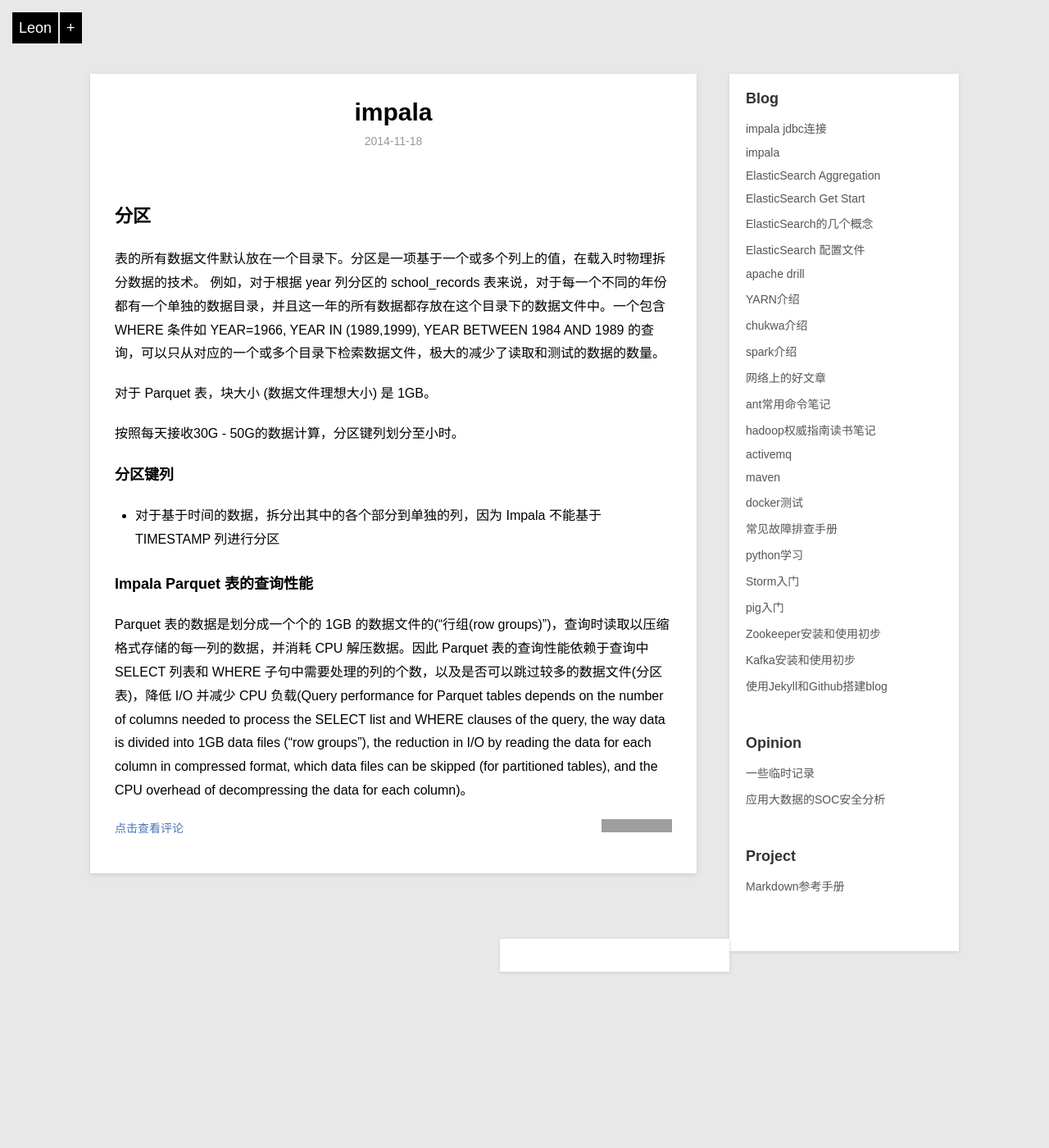
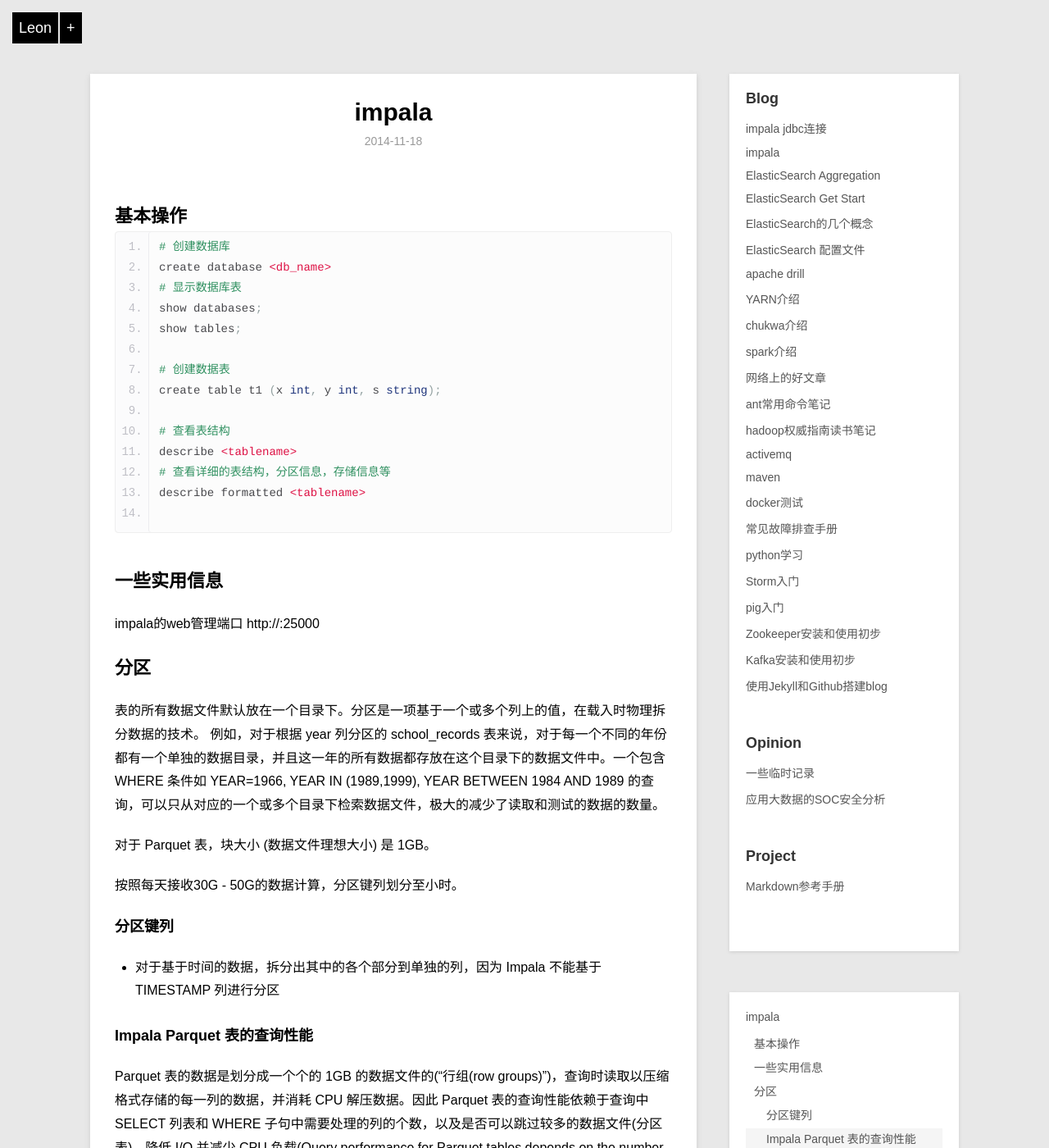
Before and after one commit to moreorless/moreorless.github.io, a Jekyll site: the page built from _posts/blog/2014-11-18-impala-perf.md, in a window 1280 px wide and 1400 px high. Shown: the whole window at 82% size. Built offline with Jekyll 4.4.1, drawn with Linux system fonts in a browser that asks for light colours; Markdown is read by kramdown in place of the engine named in the settings; grey boxes are pictures that could not be loaded.

Commit message:
update impala

````diff
--- a/_posts/blog/2014-11-18-impala-perf.md
+++ b/_posts/blog/2014-11-18-impala-perf.md
@@ -4,6 +4,33 @@ title: impala
 description:
 category: blog
 ---
+
+## 基本操作
+
+```
+# 创建数据库
+create database <db_name>
+# 显示数据库表
+show databases;
+show tables;
+
+# 创建数据表
+create table t1 (x int, y int, s string);
+
+# 查看表结构
+describe <tablename>
+# 查看详细的表结构，分区信息，存储信息等
+describe formatted <tablename>
+
+```
+
+
+
+## 一些实用信息
+impala的web管理端口
+http://<ip>:25000
+
+
 
 ## 分区
 表的所有数据文件默认放在一个目录下。分区是一项基于一个或多个列上的值，在载入时物理拆分数据的技术。
````
